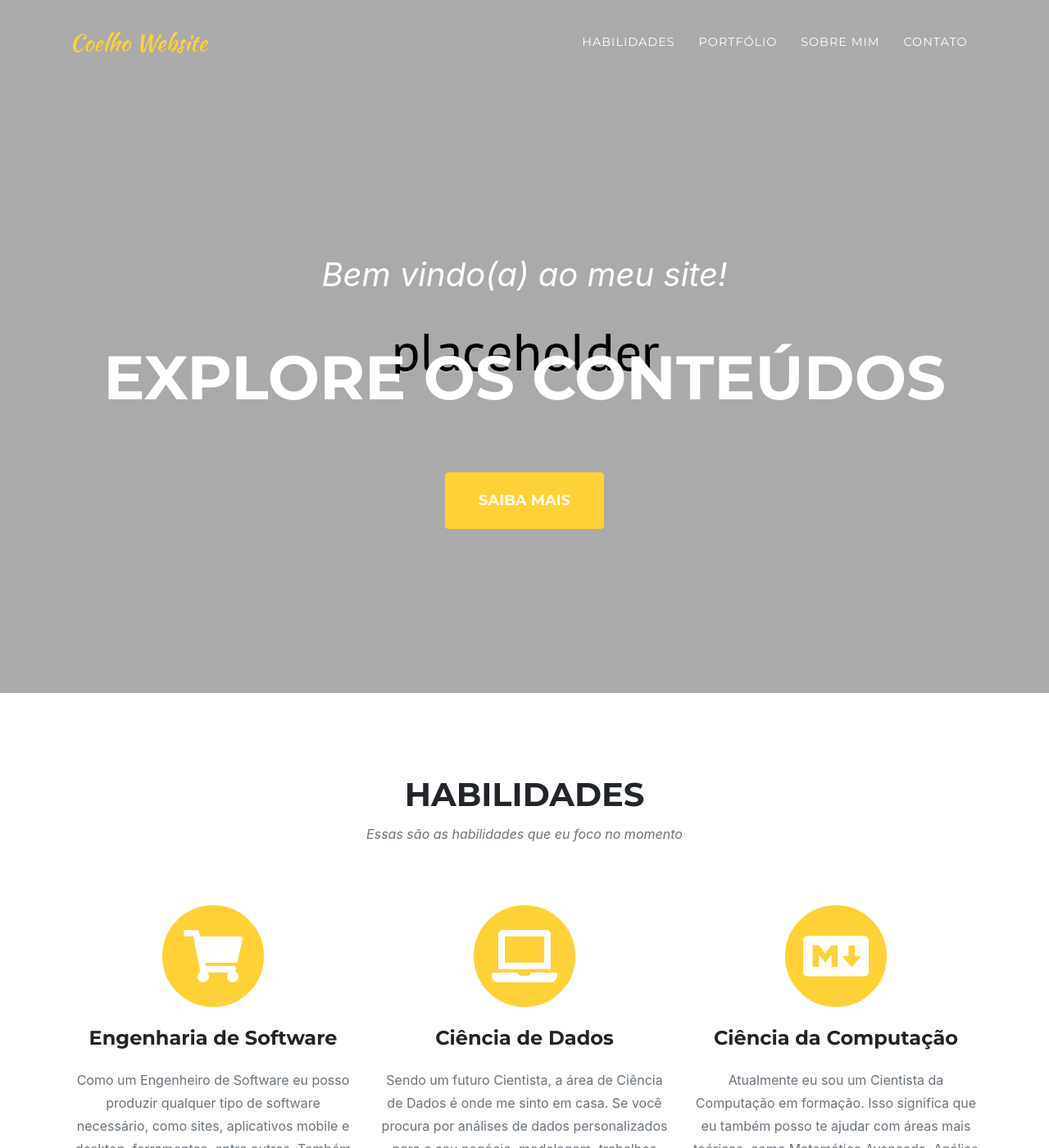
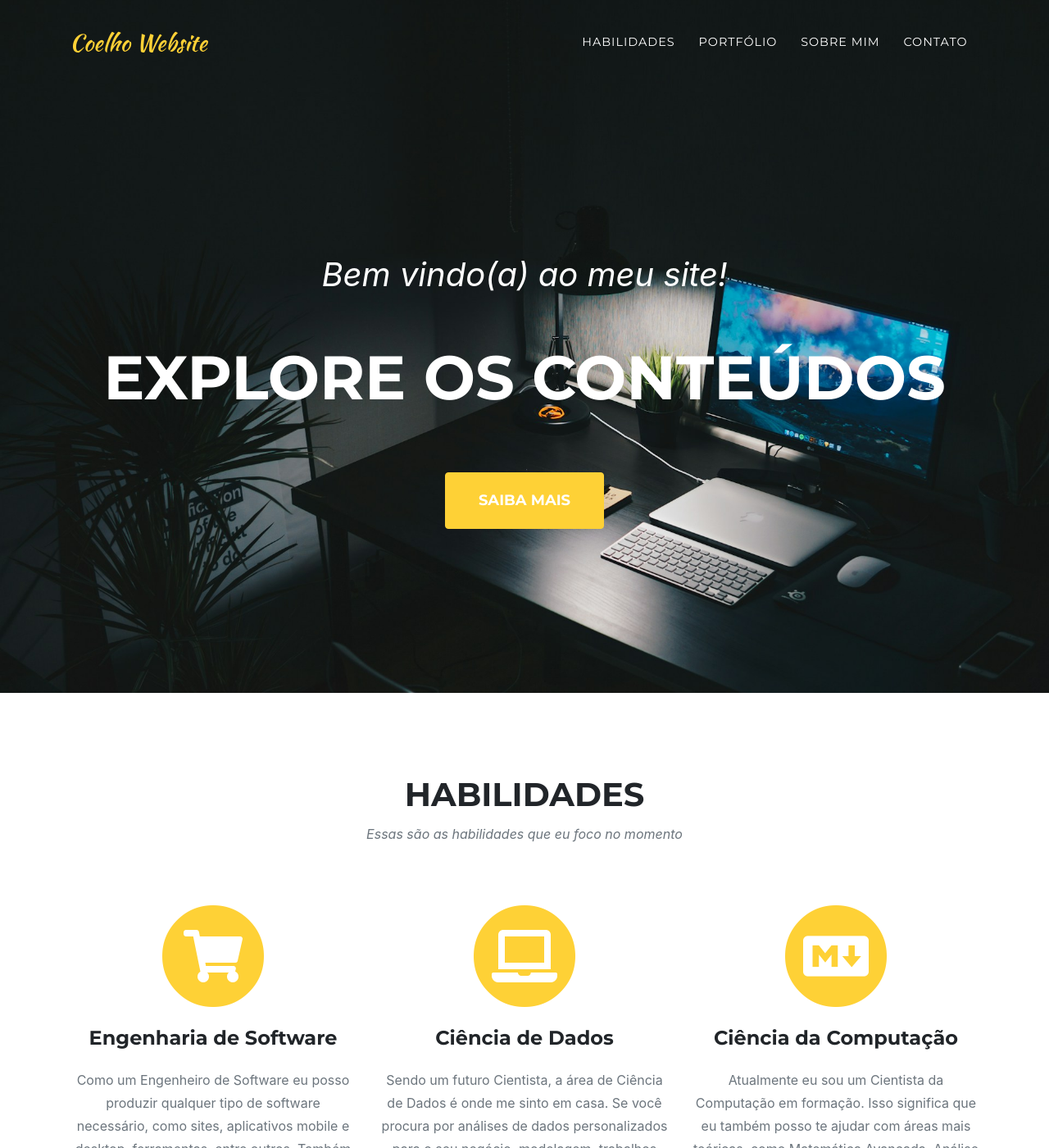
Before and after one commit to coelhodd/Portfolio-Website, a Jekyll site: the page built from index.md, in a window 1280 px wide and 1400 px high. Shown: the whole window at 82% size. Built offline with Jekyll 4.4.1, drawn with Linux system fonts in a browser that asks for light colours; some web fonts are replaced.

Commit message:
setting up the images

```diff
--- a/_data/sitetext.yml
+++ b/_data/sitetext.yml
@@ -32,7 +32,7 @@ team:
       - name: "Davi Coelho"
         role: "Engenheiro de Software & <br> Cientista de Dados"
         description: "Sou naturalmente interessado em ciências exatas e naturais, tendo até cursado alguns períodos de Física uns anos atrás. Meu objetivo é ajudar pessoas a solucionar problemas através da ciência e tecnologia."
-        image: assets/img/team/2.jpg
+        image: assets/img/team/me.jpg
         social:
           - url: https://twitter.com
             icon: fab fa-twitter
--- a/_data/style.yml
+++ b/_data/style.yml
@@ -4,5 +4,5 @@
 #black: "#000"
 
 #Image Customization
-header-image: "../img/header.png"
+header-image: "../img/header.jpg"
 contact-image: "../img/contact.png"
```
Also changed, not shown: assets/img/clients/creative-market.jpg (deleted), assets/img/clients/designmodo.jpg (deleted), assets/img/clients/envato.jpg (deleted), assets/img/clients/themeforest.jpg (deleted), assets/img/header.jpg (added), assets/img/team/1.jpg (deleted), assets/img/team/2.jpg (deleted), assets/img/team/3.jpg (deleted), assets/img/team/me.jpg (added), assets/img/timeline/1.jpg (deleted), assets/img/timeline/2.jpg (deleted), assets/img/timeline/3.jpg (deleted), assets/img/timeline/4.jpg (deleted).
